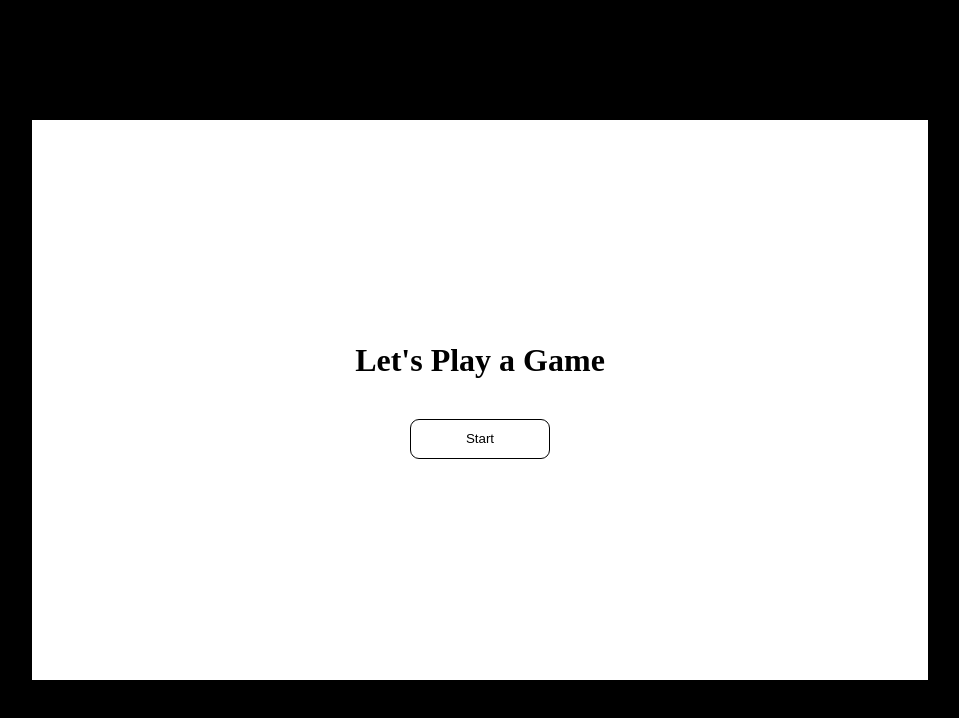
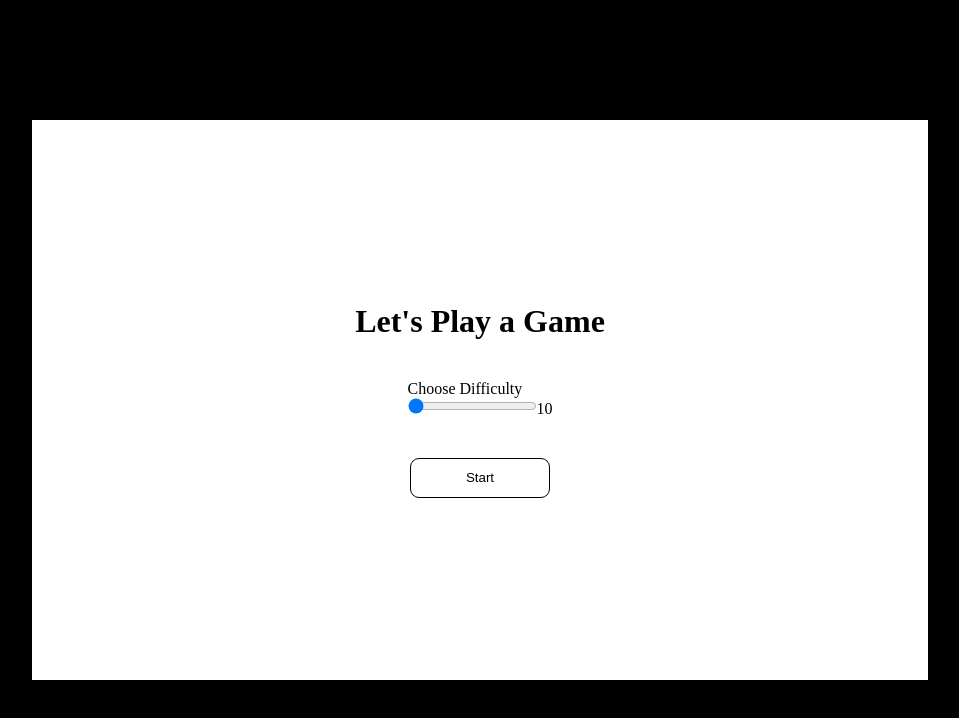
Before and after one commit to mahan-sepehri/missing-object, a React (Create React App) app: page / in a window 1280 px wide. Shown: the top 718 px of the page, without its empty margins (160-1119 px from the left). Built offline with nearby package versions, Linux system fonts and the light colour scheme.

Commit message:
added soccer field background

```diff
--- a/src/App.js
+++ b/src/App.js
@@ -13,7 +13,7 @@ const App = () => {
     <>
       {!gameIsStarted && <StartModal setGameIsStarted={setGameIsStarted} />}
       {showResult && <ResultModal />}
-      <ObjectContainer />
+      {gameIsStarted && !showResult ? <ObjectContainer /> : null}
     </>
   );
 };
--- /dev/null
+++ b/src/components/InputSlider.js
@@ -0,0 +1,26 @@
+import React, { useContext } from "react";
+import DifficultyContext from "../context/difficultyContext";
+
+const InputSlider = () => {
+  const { difficulty, setDifficulty } = useContext(DifficultyContext);
+  const difficultyChangeHandler = (e) => {
+    console.log(e.target.value);
+    setDifficulty(e.target.value);
+  };
+  return (
+    <div>
+      <input
+        type="range"
+        id="difficulty"
+        name="difficulty"
+        min="10"
+        max="50"
+        value={difficulty}
+        step="1"
+        onChange={difficultyChangeHandler}
+      />
+      <label htmlFor="difficulty">{difficulty}</label>
+    </div>
+  );
+};
+export default InputSlider;
--- a/src/components/ObjectContainer.css
+++ b/src/components/ObjectContainer.css
@@ -12,6 +12,9 @@
 
 .missing-container {
   width: 100vw;
-  height: 70vh;
+  height: 58.5vw;
   position: relative;
+  background-image: url("../assets/soccer-field.svg");
+  background-size: contain;
+  background-repeat: no-repeat;
 }
--- a/src/components/ObjectContainer.js
+++ b/src/components/ObjectContainer.js
@@ -1,20 +1,17 @@
-import React from "react";
+import React, { useContext } from "react";
 import Person from "./person";
 import Winner from "./Winner";
+import DifficultyContext from "../context/difficultyContext";
 import "./ObjectContainer.css";
 
-const MISSING_OBJECT_NUMBER = 10;
-
 const ObjectContainer = () => {
-  // const [missingObjectNumber, setMissingObjectNumber] = useState(
-  //   MISSING_OBJECT_NUMBER
-  // );
-  const missingObjectNumber = MISSING_OBJECT_NUMBER;
+  const { difficulty } = useContext(DifficultyContext);
+  const missingObjectNumber = difficulty;
 
   const missingObjectArr = [];
   const winnerNumber = Math.floor(Math.random() * missingObjectNumber);
   const randomize = () => {
-    const randomPosition = Math.random() * 90 + 5;
+    const randomPosition = Math.random() * 80 + 10;
     return randomPosition;
   };
 
@@ -44,11 +41,11 @@ const ObjectContainer = () => {
 
   return (
     <>
+      <div className="missing-container">{missingObjectArr}</div>
       <div className="winner-container">
         <h2>Find This:</h2>
         <Winner pantsColor={winnerPantsColor} shirtColor={winnerShirtColor} />
       </div>
-      <div className="missing-container">{missingObjectArr}</div>
     </>
   );
 };
--- a/src/components/StartModal.js
+++ b/src/components/StartModal.js
@@ -1,4 +1,5 @@
 import React from "react";
+import InputSlider from "./InputSlider";
 
 import "./ResultModal.css";
 
@@ -7,6 +8,10 @@ const StartModal = (props) => {
     <div className="overlay">
       <div className="result-modal">
         <h1>Let's Play a Game</h1>
+        <div>
+          <p>Choose Difficulty</p>
+          <InputSlider />
+        </div>
         <button
           className="play-again-button"
           onClick={() => props.setGameIsStarted(true)}
--- a/src/components/person.css
+++ b/src/components/person.css
@@ -1,5 +1,5 @@
 .svg-image {
-  width: 20px;
+  width: 15px;
   position: absolute;
   cursor: pointer;
 }
--- /dev/null
+++ b/src/context/difficultyContext.js
@@ -0,0 +1,19 @@
+import { createContext, useState } from "react";
+
+const initialDifficulty = {
+  difficulty: 10,
+  setDifficulty: () => {},
+};
+
+const DifficultyContext = createContext(initialDifficulty);
+
+export const DifficultyContextProvider = (props) => {
+  const [difficulty, setDifficulty] = useState(10);
+  return (
+    <DifficultyContext.Provider value={{ difficulty, setDifficulty }}>
+      {props.children}
+    </DifficultyContext.Provider>
+  );
+};
+
+export default DifficultyContext;
--- a/src/index.js
+++ b/src/index.js
@@ -2,10 +2,13 @@ import React from "react";
 import ReactDOM from "react-dom";
 import App from "./App";
 import { ShowResultContextProvider } from "./context/showResult";
+import { DifficultyContextProvider } from "./context/difficultyContext";
 
 ReactDOM.render(
-  <ShowResultContextProvider>
-    <App />
-  </ShowResultContextProvider>,
+  <DifficultyContextProvider>
+    <ShowResultContextProvider>
+      <App />
+    </ShowResultContextProvider>
+  </DifficultyContextProvider>,
   document.querySelector("#root")
 );
```
Also changed, not shown: src/assets/soccer-field.svg (added), src/components/InputSlider.css (added).
